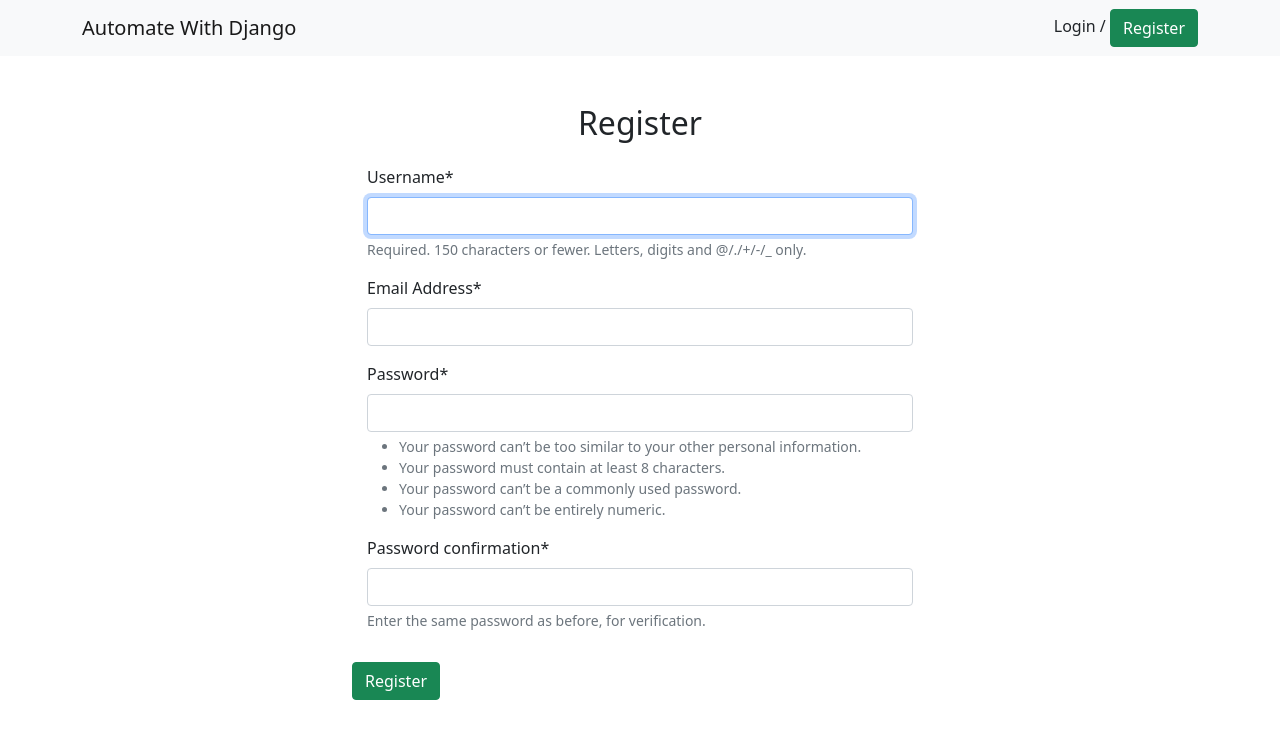
After one commit to jos8304/awd_main, a Django app: page /register/ in a window 1280 px wide. The commit adds this page. Shown: the top 739 px of the page. Run offline with Django 4.2, Linux system fonts and the light colour scheme; parts of the project's set-up code (start-up, migrations or seed data) failed here and were passed over; some libraries are stand-ins or nearby versions.

Commit message:
add register

```diff
--- /dev/null
+++ b/awd_main/form.py
@@ -0,0 +1,9 @@
+from django.contrib.auth.forms import UserCreationForm
+from django.contrib.auth.models import User
+from django import forms
+
+class RegistrationForm(UserCreationForm):
+    email = forms.EmailField(required=True, label='Email Address')
+    class Meta:
+        model = User
+        fields = ( 'username','email', 'password1', 'password2')
--- a/awd_main/settings.py
+++ b/awd_main/settings.py
@@ -39,6 +39,8 @@ INSTALLED_APPS = [
     'django.contrib.staticfiles',
     'dataentry',
     'uploads',
+    'crispy_forms',
+    'crispy_bootstrap5',
 ]
 
 MIDDLEWARE = [
@@ -148,3 +150,5 @@ EMAIL_HOST_PASSWORD='iurkydokauxknryj'
 EMAIL_USE_TLS=True
 DEFAULT_FROM_EMAIL = 'Automate with Django <jyou8304@gmail.com>'
 DEFAULT_TO_EMAIL = 'jos8304@hotmail.com'
+
+CRISPY_TEMPLATE_PACK = 'bootstrap5'
--- a/awd_main/urls.py
+++ b/awd_main/urls.py
@@ -25,4 +25,5 @@ urlpatterns = [
     path('', views.home, name='home'),
     path('dataentry/', include('dataentry.urls')),
     path('celery-test/', views.celery_test),
+    path('register/', views.register, name='register')
 ] + static(settings.MEDIA_URL, document_root=settings.MEDIA_ROOT)
--- a/awd_main/views.py
+++ b/awd_main/views.py
@@ -1,6 +1,9 @@
-from django.shortcuts import render
+from django.shortcuts import redirect, render
 from django.http import HttpResponse
 from dataentry.tasks import celery_test_task
+from .form import RegistrationForm
+from django.contrib import messages
+
 
 def home(request) :
     return render(request, 'home.html')
@@ -8,3 +11,20 @@ def home(request) :
 def celery_test(request):
     celery_test_task.delay()
     return HttpResponse('<h3>Function exxcuted successfully</h3>')
+
+def register(request):
+    if request.method == 'POST':
+        form = RegistrationForm(request.POST)
+        if form.is_valid():
+            form.save()
+            messages.sucess(request, 'Registration Successful')
+            return redirect('register')
+        else:
+            context = {'form': form}
+            return render(request, 'register.html', context)
+    else:
+        form = RegistrationForm()
+        context = {
+            'form': form,
+        }
+    return render(request, 'register.html',context)
--- a/templates/base.html
+++ b/templates/base.html
@@ -35,7 +35,9 @@
             >Login</a
           >
           /
-          <a href="" class="float-rigth btn btn-success">Register</a>
+          <a href="{% url 'register' %}" class="float-rigth btn btn-success"
+            >Register</a
+          >
         </div>
       </div>
     </nav>
--- /dev/null
+++ b/templates/register.html
@@ -0,0 +1,12 @@
+{% extends 'base.html' %} {% block content %} {% load crispy_forms_tags %}
+<div class="container mt-5" style="max-width: 600px">
+  <h2 class="text-center">Register</h2>
+  <form action="{% url 'register' %}" method="POST">
+    {% csrf_token %}
+    <div class="form-group">{{ form | crispy }}</div>
+
+    <input type="submit" value="Register" class="btn btn-success" />
+  </form>
+</div>
+
+{% endblock %}
```
